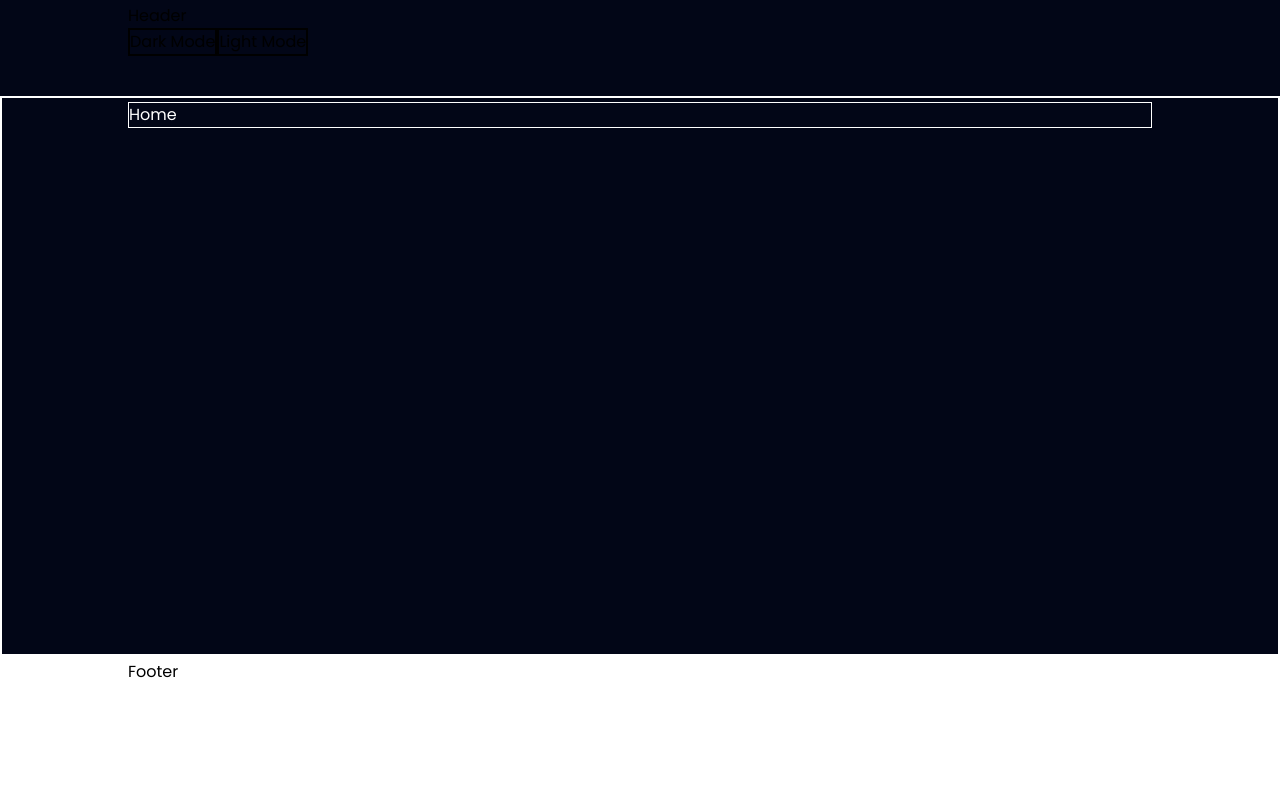
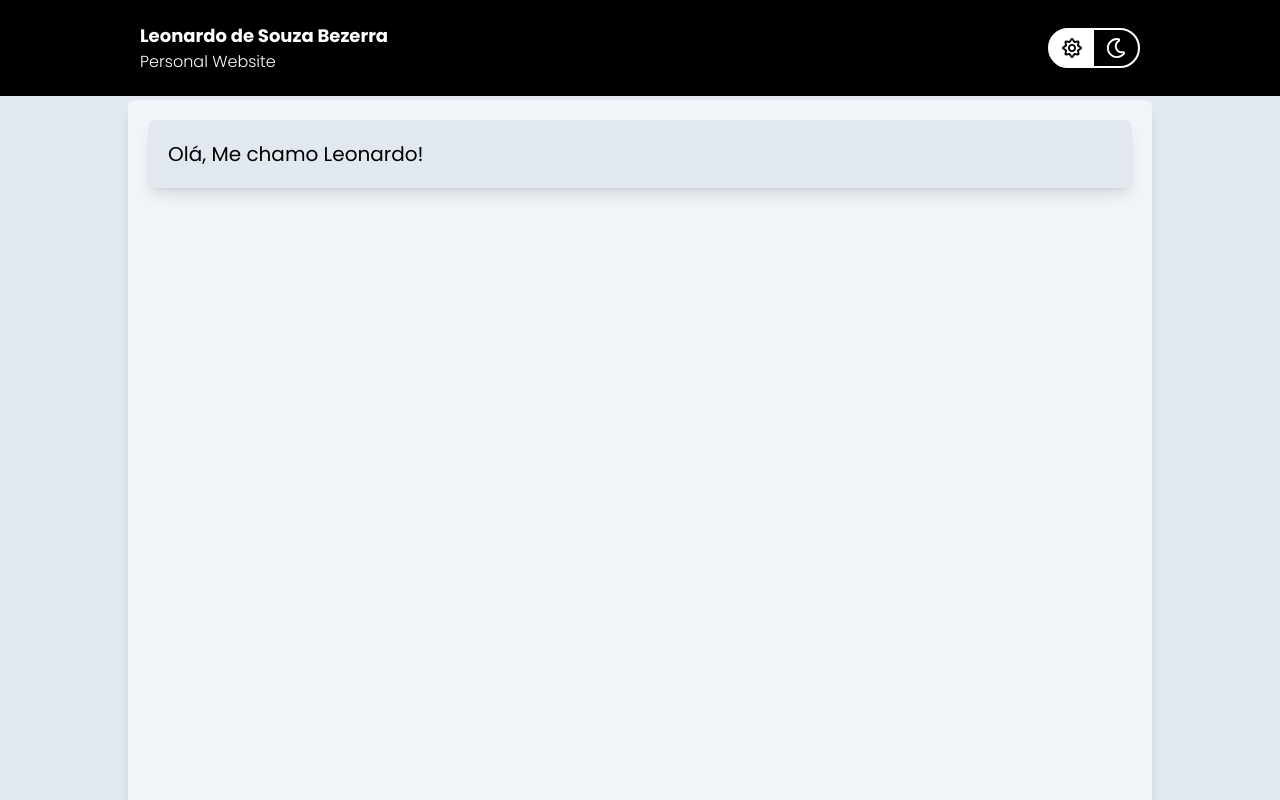
Before and after one commit to leobez/personal, a Next.js app: page / in a window 1280 px wide. Shown: the top 800 px of the page. Built offline with nearby package versions, Linux system fonts and the light colour scheme.

Commit message:
progress on home page

```diff
--- a/app/layout.tsx
+++ b/app/layout.tsx
@@ -20,15 +20,15 @@ export default function RootLayout({
   return (
       <html lang="pt-br" suppressHydrationWarning >
 
-        <body className={`${poppins.className}`}>
-            <div className="min-h-screen h-fit flex flex-col slateDark" id="root">
+        <body className={`${poppins.className} slateLight`} id="root">
+            <div className="min-h-screen h-fit flex flex-col">
 
               {/* HEADER */}
               <Header/>
 
               {/* MAIN */}
-              <div className="flex-grow w-full border-2 border-black p-1 bg-color04 text-colorText">
-                <div className="max-w-[1024px] h-full mx-auto border border-black">
+              <div className="flex-grow w-full p-1 bg-color02 text-colorText">
+                <div className="max-w-[1024px] h-full mx-auto">
                     {children}
                 </div>
               </div>
--- a/app/page.tsx
+++ b/app/page.tsx
@@ -1,8 +1,10 @@
+import PersonalInfo from "@/components/PersonalInfo";
+
 export default function Home() {
 
   return (
-    <div>
-      Home
+    <div className="bg-color01 p-5 rounded-lg shadow-lg min-h-screen">
+      <PersonalInfo/>
     </div>
   );
 }
--- a/components/Footer.tsx
+++ b/components/Footer.tsx
@@ -1,9 +1,11 @@
 export default function Footer() {
 
     return (
-        <footer className={`h-36 w-full p-1`}>
-            <div className="max-w-[1024px] h-full mx-auto">
-                Footer
+        <footer className={`h-36 w-full bg-[#000] text-[#fff]`}>
+            <div className="max-w-[1024px] h-full mx-auto flex items-center p-3">
+                <div>
+                    <p className="font-bold text-lg">Leonardo de Souza Bezerra</p>
+                </div>
             </div>
         </footer>
     )
--- a/components/Header.tsx
+++ b/components/Header.tsx
@@ -3,9 +3,12 @@ import ThemeSwitcher from "./ThemeSwitcher";
 export default function Header() {
 
     return (
-        <header className="h-24 w-full p-1 bg-color04">
-            <div className="max-w-[1024px] h-full mx-auto">
-                Header
+        <header className="h-24 w-full bg-[#000]">
+            <div className="max-w-[1024px] h-full mx-auto bg-[#000] text-[#fff] p-3 flex items-center justify-between">
+                <div>
+                    <p className="font-bold text-lg">Leonardo de Souza Bezerra</p>
+                    <p className="font-light">Personal Website</p>
+                </div>
                 <ThemeSwitcher/>
             </div>
         </header>
--- /dev/null
+++ b/components/LanguageSwitcher.tsx
@@ -0,0 +1,22 @@
+'use client'
+
+import { useEffect, useState } from "react";
+
+export default function LanguageSwitcher() {
+
+    const [mounted, setMounted] = useState<boolean>(false)
+
+    useEffect(() => {
+        setMounted(true)
+    }, [])
+
+    if (!mounted) return;
+
+    return (
+        <div>
+
+
+
+        </div>
+    )
+}
--- /dev/null
+++ b/components/PersonalInfo.tsx
@@ -0,0 +1,10 @@
+export default function PersonalInfo() {
+
+    return (
+        <section className="bg-color02 p-5 rounded-lg shadow-lg">
+            <h1 className="text-xl">
+                Olá, Me chamo Leonardo!
+            </h1>
+        </section>
+    )
+}
--- a/components/ThemeSwitcher.tsx
+++ b/components/ThemeSwitcher.tsx
@@ -1,11 +1,13 @@
 'use client'
 
-import { useTheme } from "next-themes";
 import { useEffect, useState } from "react";
+import { FaRegMoon } from "react-icons/fa";
+import { FaRegSun } from "react-icons/fa";
 
 export default function ThemeSwitcher() {
 
     const [mounted, setMounted] = useState<boolean>(false)
+    const [currentTheme, setCurrentTheme] = useState<string|null>('slateLight')
 
     useEffect(() => {
         setMounted(true)
@@ -13,9 +15,10 @@ export default function ThemeSwitcher() {
 
     const updateTheme = (e:any):void => {
         e.preventDefault()
-        console.log('chamou')
+        //console.log('chamou')
 
         const selectedTheme = e.target.id
+        //console.log('selectedTheme: ', e.target)
         if (!selectedTheme) return;
 
         const ROOT  = document.querySelector("#root")
@@ -35,6 +38,7 @@ export default function ThemeSwitcher() {
             })
         })
 
+        setCurrentTheme(selectedTheme)
         ROOT.classList.add(selectedTheme)
     }
 
@@ -42,8 +46,29 @@ export default function ThemeSwitcher() {
 
     return (
         <div>
-            <button onClick={(e) => updateTheme(e)} id="slateDark" className="border-2 border-red-500">Dark Mode</button>
-            <button onClick={(e) => updateTheme(e)} id="slateLight" className="border-2 border-red-500">Light Mode</button>
+
+            {currentTheme === 'slateDark' &&
+                <div className="flex border-2 border-white rounded-3xl">
+                    <button onClick={(e) => updateTheme(e)} id="slateLight" className="flex py-2 px-3 items-center">
+                        <FaRegSun fill="white" size={20} id="slateLight" pointerEvents={'none'}/>
+                    </button>
+                    <button className="flex py-2 px-3 items-center bg-[#fff] rounded-r-2xl" disabled>
+                        <FaRegMoon fill="black" size={20}/>
+                    </button>
+                </div>
+            }
+
+            {currentTheme === 'slateLight' &&
+                <div className="flex border-2 border-white rounded-3xl">
+                    <button className="flex py-2 px-3 items-center bg-[#fff] rounded-l-2xl" disabled>
+                        <FaRegSun fill="black" size={20}/>
+                    </button>
+                    <button onClick={(e) => updateTheme(e)} id="slateDark" className="flex py-2 px-3 items-center">
+                        <FaRegMoon fill="white" size={20} id="slateDark" pointerEvents={'none'}/>
+                    </button>
+                </div>
+            }
+
         </div>
     )
 }
```
Also changed, not shown: todo.txt.
